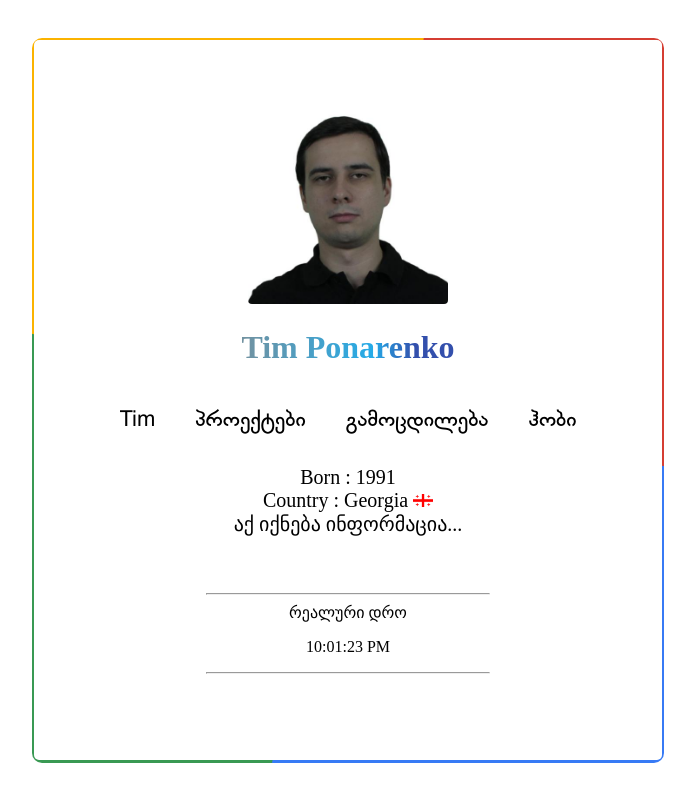
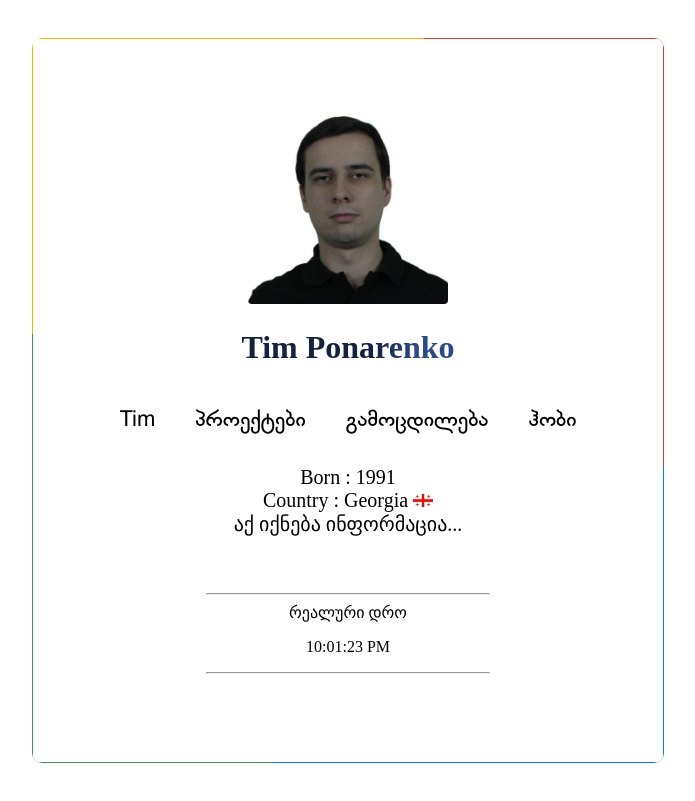
Before and after one commit to bladwing/TimPonarenkoPortfolio, a React (Create React App) app: page / in a window 1280 px wide. Shown: the whole page, without its empty margins (292-987 px from the left). Built offline with nearby package versions, Linux system fonts and the light colour scheme.

Commit message:
create colors, fix for title and border

```diff
--- a/src/App.scss
+++ b/src/App.scss
@@ -1,12 +1,13 @@
+@import "./scss/colors";
 @font-face {
   font-family: "BPG Glaho";
   src: url("./resourse/fonts/bpg_glaho.ttf");
 }
+
 .MainPage {
   width: 50%;
   border-radius: 16px;
   margin: 3% auto;
-  // box-shadow: rgba(0, 0, 0, 0.4) 0px 2px 4px, rgba(0, 0, 0, 0.3) 0px 7px 13px -3px, rgba(0, 0, 0, 0.2) 0px -3px 0px inset;
 }
 .Container {
   text-align: center;
@@ -28,9 +29,6 @@
   border-radius: 60%;
   margin-top: 3%;
 }
-
-
-
 .Menu {
   display: flex;
   justify-content: center;
--- a/src/components/Main/NameEffect.scss
+++ b/src/components/Main/NameEffect.scss
@@ -1,13 +1,13 @@
+@import "../../scss/colors";
+
 .wrapper {
   text-align: center;
   h1 {
-    color: #fff;
     font-weight: 700;
-    background: linear-gradient(to right,#8a8a8a 10%, #25abe8 50%, #334fac 60%);
+    background: linear-gradient(to right, #142141 50%, #2C488C 60%);
     background-size: auto auto;
     background-clip: border-box;
     background-size: 200% auto;
-    color: #fff;
     background-clip: text;
     -webkit-background-clip: text;
     -webkit-text-fill-color: transparent;
--- /dev/null
+++ b/src/scss/_colors.scss
@@ -0,0 +1,5 @@
+$Azure: #007FFF;
+$Beige-secondary: #FFF0A5CC;
+$Green: #399953;
+$Orange: #fbb300;
+$Red: #d53e33;
--- a/src/effects.scss
+++ b/src/scss/effects.scss
@@ -1,3 +1,5 @@
+
+  @import "colors";
   *, *::before, *::after {
     box-sizing: border-box;
   }
@@ -27,7 +29,11 @@
       background-repeat: no-repeat;
       background-size: 50% 50%, 50% 50%;
       background-position: 0 0, 100% 0, 100% 100%, 0 100%;
-      background-image: linear-gradient(#399953, #399953), linear-gradient(#fbb300, #fbb300), linear-gradient(#d53e33, #d53e33), linear-gradient(#377af5, #377af5);
+      background-image:
+      linear-gradient($Green, $Green),
+      linear-gradient($Orange, $Orange),
+      linear-gradient($Red, $Red),
+      linear-gradient($Azure, $Azure);
       animation: rotate 7s linear infinite;
     }
 
@@ -35,10 +41,10 @@
       content: '';
       position: absolute;
       z-index: -1;
-      left: 2px;
-      top: 2px;
-      width: calc(100% - 4px);
-      height: calc(100% - 5px);
+      left: 1px;
+      top: 1px;
+      width: calc(100% - 2px);
+      height: calc(100% - 2px);
       background: white;
       border-radius: 5px;
     }
```
Also changed, not shown: src/App.js (+3 -5 lines).
